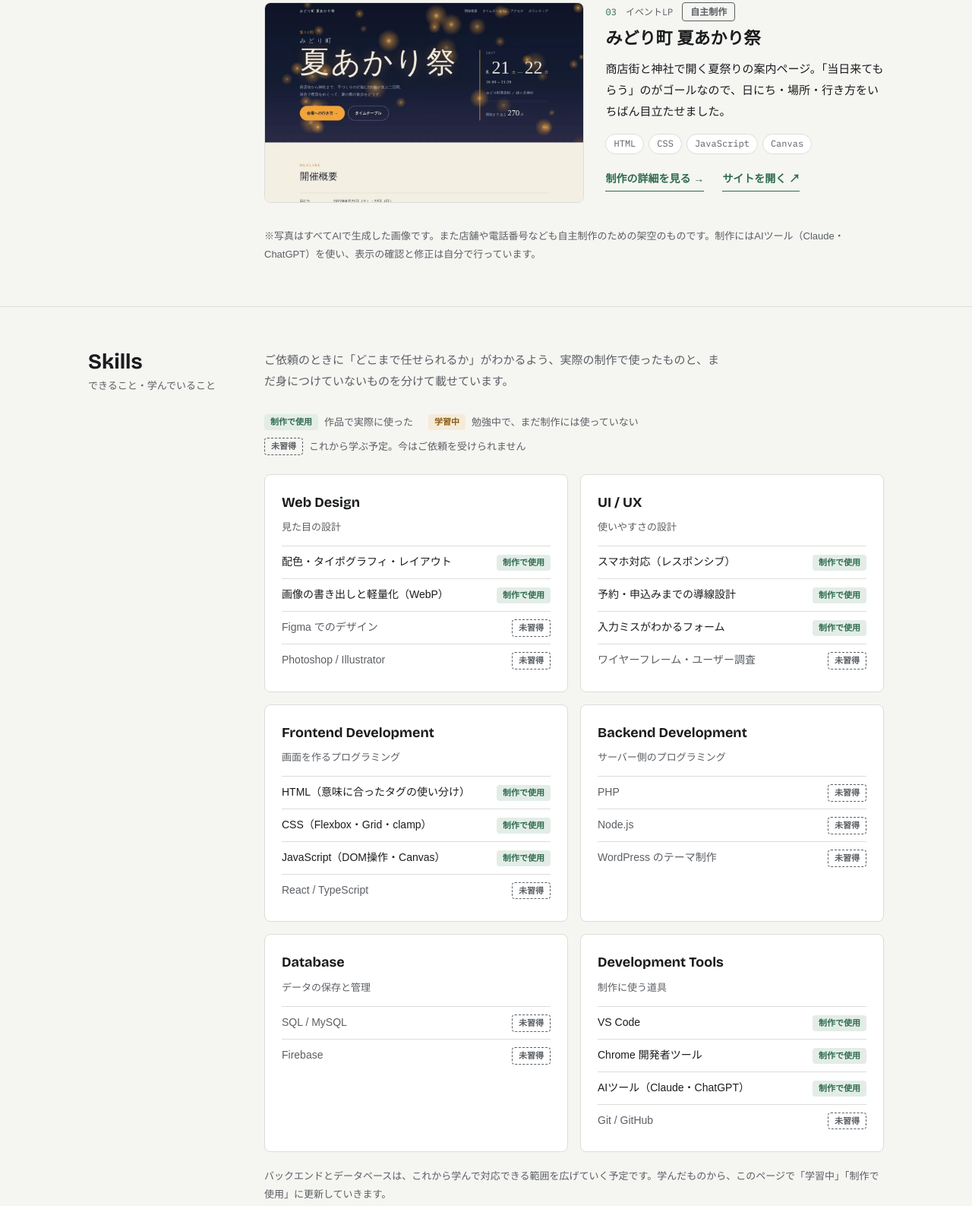
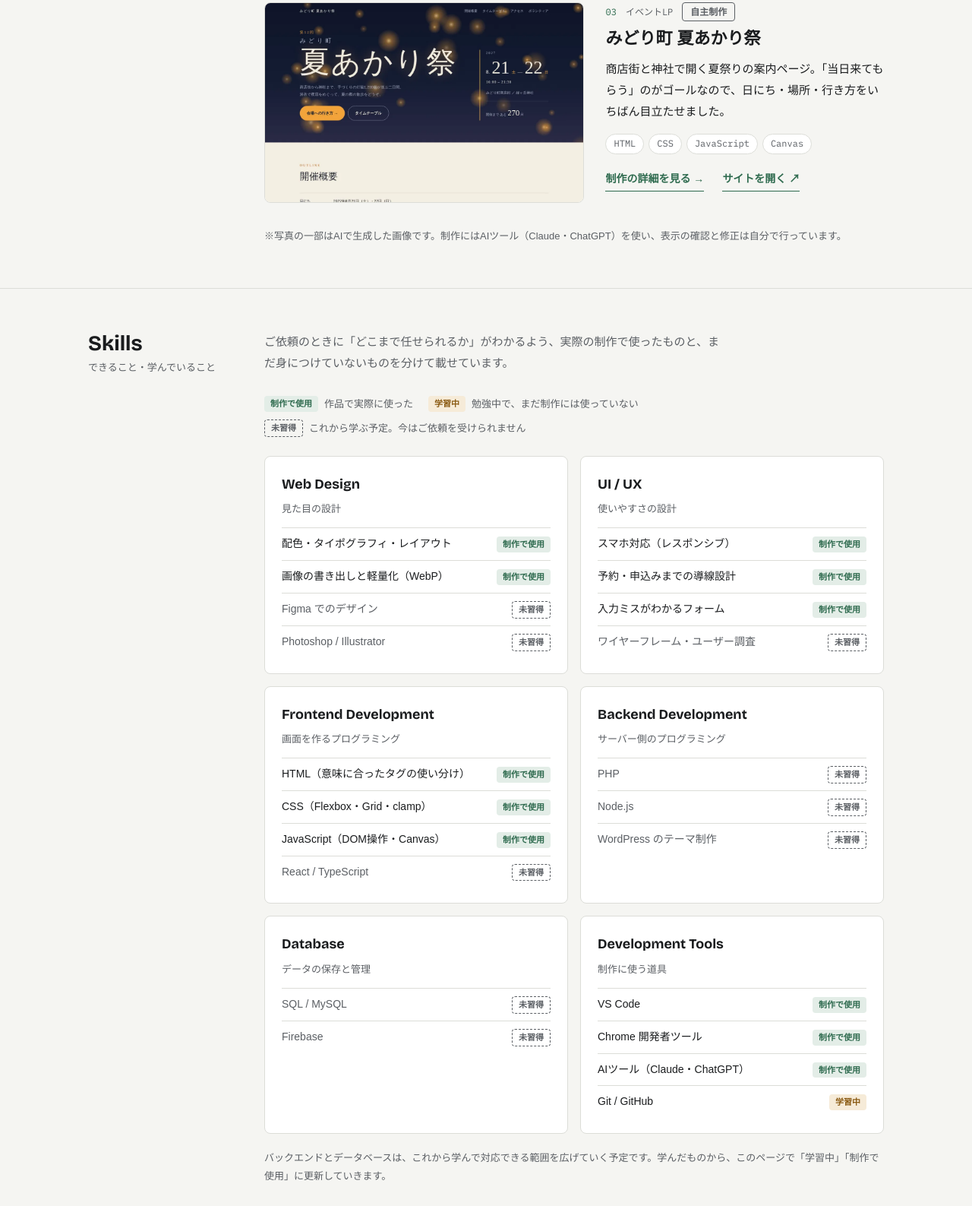
Before and after one commit to shibawork32-web/portfolio, a plain HTML site: page index.html in a window 1280 px wide. Shown: the part 1436-3023 px from the top of the page at 76% size. Drawn offline with nearby package versions, Linux system fonts and the light colour scheme; a web font is replaced by a local one.

Commit message:
Add files via upload

```diff
--- a/index.html
+++ b/index.html
@@ -169,7 +169,7 @@
           </article>
 
         </div>
-        <p class="works-note">※写真はすべてAIで生成した画像です。また店舗や電話番号なども自主制作のための架空のものです。制作にはAIツール（Claude・ChatGPT）を使い、表示の確認と修正は自分で行っています。</p>
+        <p class="works-note">※写真の一部はAIで生成した画像です。制作にはAIツール（Claude・ChatGPT）を使い、表示の確認と修正は自分で行っています。</p>
       </div>
     </div>
   </section>
@@ -246,7 +246,7 @@
               <li><span>VS Code</span><span class="lv lv-used">制作で使用</span></li>
               <li><span>Chrome 開発者ツール</span><span class="lv lv-used">制作で使用</span></li>
               <li><span>AIツール（Claude・ChatGPT）</span><span class="lv lv-used">制作で使用</span></li>
-              <li><span class="lv-not-name">Git / GitHub</span><span class="lv lv-not">未習得</span></li>
+              <li><span>Git / GitHub</span><span class="lv lv-learning">学習中</span></li>
             </ul>
           </div>
         </div>
```
